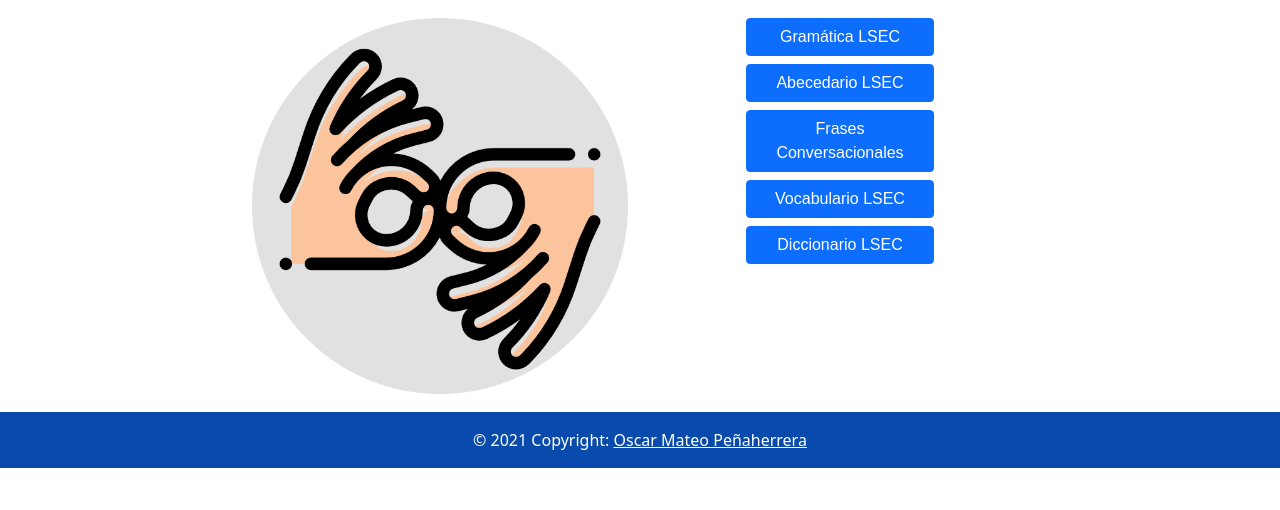
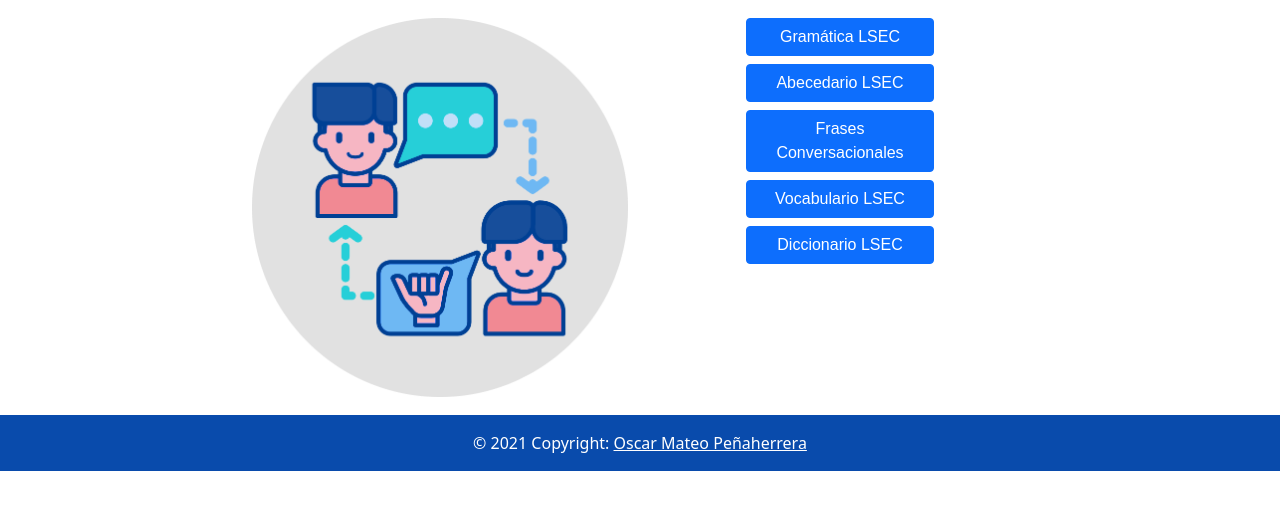
Before and after one commit to TeemoAFK/LearnSEC, a Symfony app: template templates/sec/index.html.twig in a window 1280 px wide. Shown: the part 139-649 px from the top of the page. Run offline with Twig, Linux system fonts and the light colour scheme; the template is opened without the code that fills it, so the values that code supplies are empty; some libraries are stand-ins or nearby versions.

Commit message:
apache-pack

```diff
--- a/templates/sec/index.html.twig
+++ b/templates/sec/index.html.twig
@@ -12,7 +12,7 @@
     <div class="container">
         <div class="row row-cols-2">
             <div class="col">
-                <img src="/images/Diccionario.png" class="img-fluid" alt="imagen_DICCIONARIO">
+                <img src="/images/inicio1.png" class="img-fluid" alt="imagen_inicio">
             </div>
             <div class="col">
                 <div class="d-grid gap-2 col-6 mx-auto">
```
